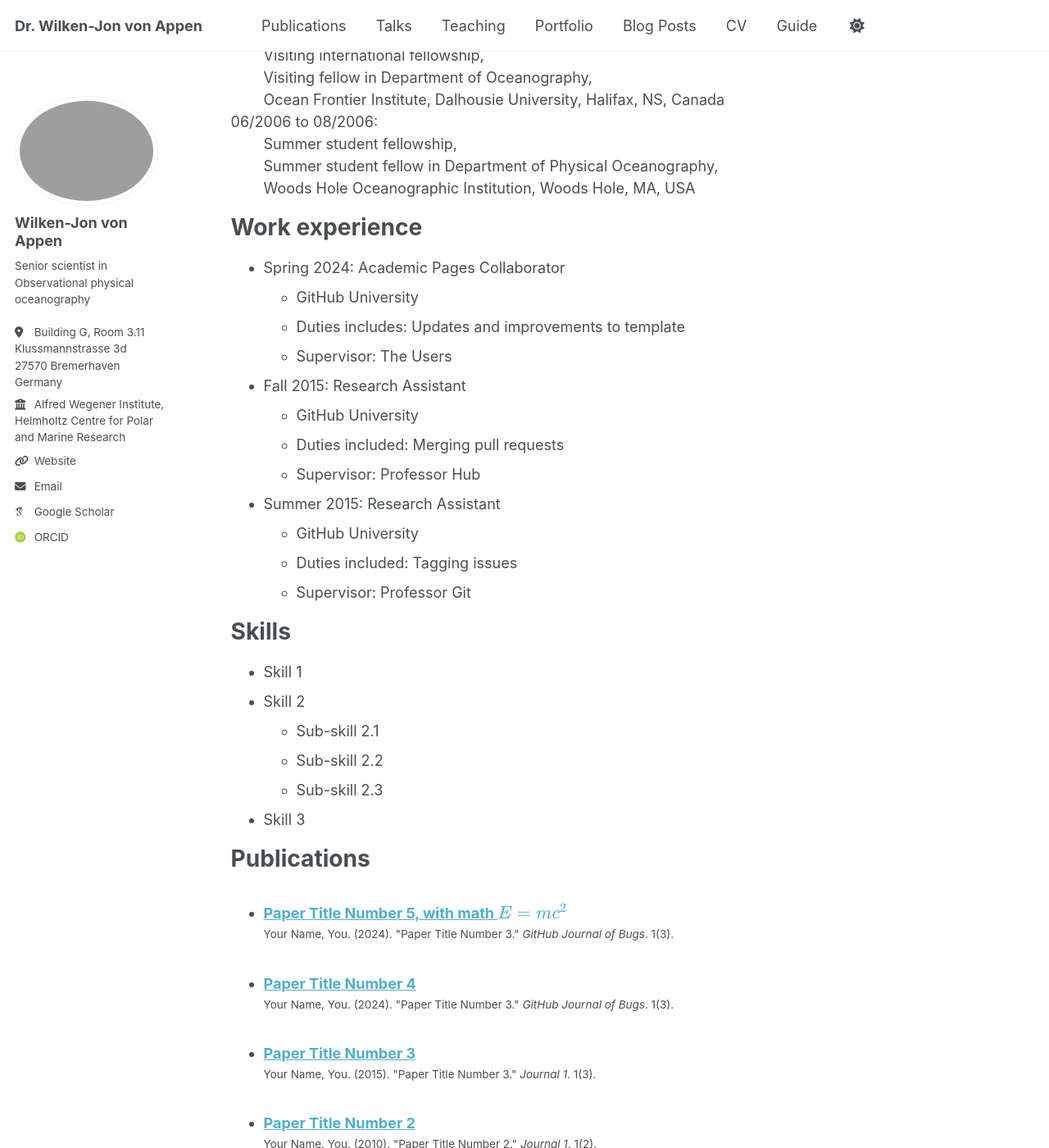
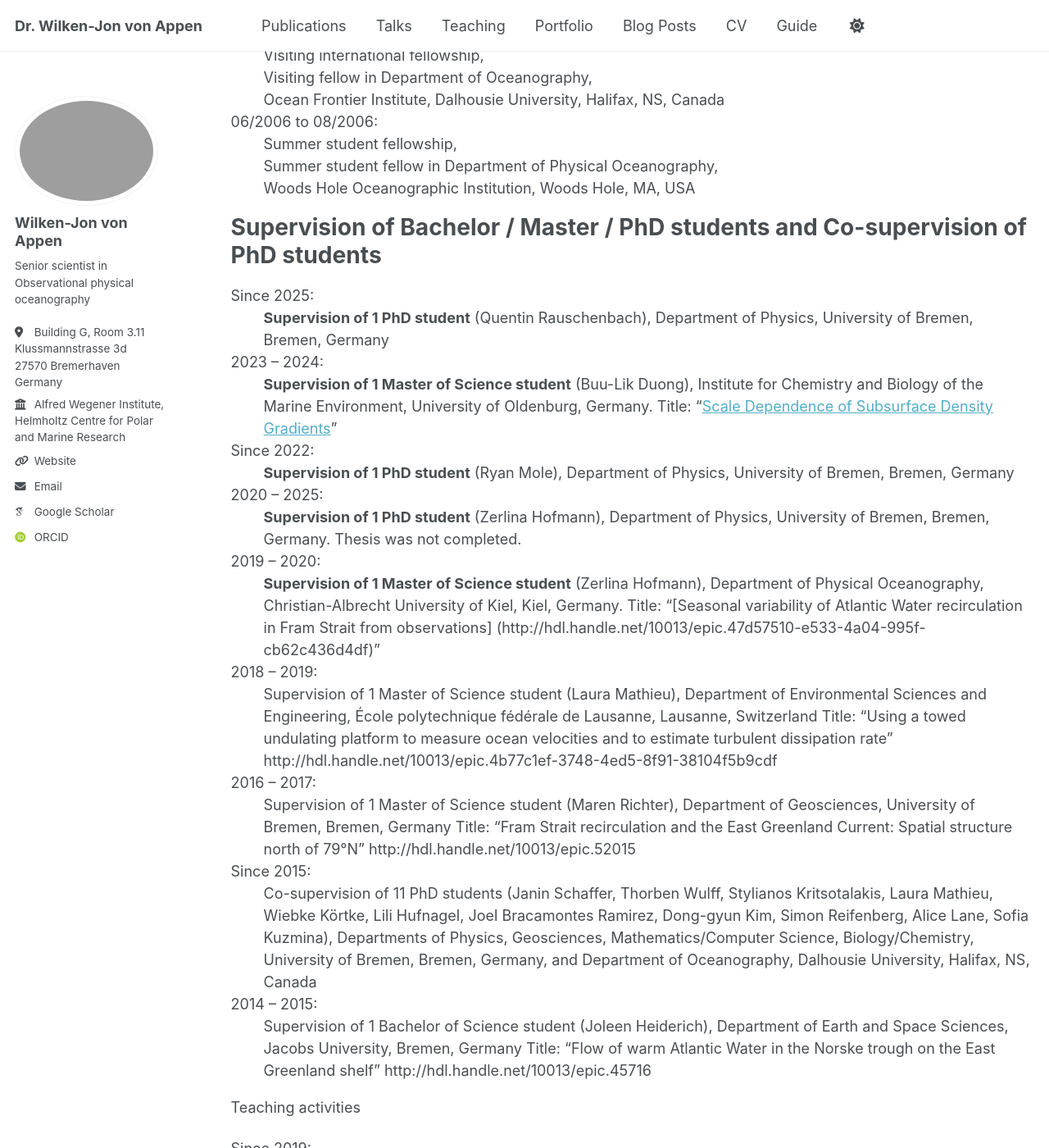
Before and after one commit to wjvappen/wjvappen, a Jekyll site: the page built from _pages/cv.md, in a window 1280 px wide and 1400 px high, scrolled down 1633 px. Shown: the whole window at 82% size. Built offline with Jekyll 4.4.1, drawn with Linux system fonts in a browser that asks for light colours; some web fonts are replaced; a script bundle is joined from its source files by our own code; library files that are not in the unit come from our copies; some of the changed text lies outside the part shown.

Commit message:
Update cv.md

```diff
--- a/_pages/cv.md
+++ b/_pages/cv.md
@@ -12,66 +12,66 @@
 Education
 ======
 09/2007 to 02/2013:
-: Doctor of Philosophy in Physical Oceanography,<br>
+: **Doctor of Philosophy** in Physical Oceanography,<br>
 [Joint Program in Oceanography](https://mit.whoi.edu/) of [Massachusetts Institute of Technology](https://web.mit.edu/), Cambridge, MA, USA, and<br>
 [Woods Hole Oceanographic Institution](https://www.whoi.edu/), Woods Hole, MA, USA
 
 09/2004 to 06/2007:
-: Bachelor of Science in Geosciences and Astrophysics,<br>
+: **Bachelor of Science** in Geosciences and Astrophysics,<br>
 [Jacobs University](https://constructor.university/more/about-us/history), Bremen, Germany
 
 
 Current positions
 ======
 Since 10/2020:
-: Senior Scientist (tenured),<br>
+: **Senior Scientist** (tenured),<br>
 Section Physical Oceanography of the Polar Seas,<br>
 Alfred Wegener Institute, Helmholtz Centre for Polar and Marine Research, Bremerhaven, Germany
 
 Since 04/2017:
-: Guest Investigator,<br>
+: **Guest Investigator**,<br>
 Department of Physical Oceanography,<br>
 Woods Hole Oceanographic Institution, Woods Hole, MA, USA
 
 Since 12/2023:
-: Adjunct Scholar,<br>
+: **Adjunct Scholar**,<br>
 Department of Oceanography,<br>
 Dalhousie University, Halifax, NS, Canada
 
 Previous positions
 ======
 04/2019 to 09/2020:
-: Associate Scientist (tenure track),<br>
+: **Associate Scientist** (tenure track),<br>
 Section Physical Oceanography of the Polar Seas,<br>
 Alfred Wegener Institute, Helmholtz Centre for Polar and Marine Research, Bremerhaven, Germany
 
 03/2013 to 03/2019:
-: Postdoctoral Scientist,<br>
+: **Postdoctoral Scientist**,<br>
 Section Physical Oceanography of the Polar Seas,<br>
 Alfred Wegener Institute, Helmholtz Centre for Polar and Marine Research, Bremerhaven, Germany
 
 06/2009 to 12/2012:
-: Graduate Research Assistant,<br>
+: **Graduate Research Assistant**,<br>
 Department of Physical Oceanography,<br>
 Woods Hole Oceanographic Institution, Woods Hole, MA, USA
 
 09/2007 to 05/2009:
-: Graduate Research Assistant,<br>
+: **Graduate Research Assistant**,<br>
 Department of Earth and Planetary Sciences,<br>
 Massachusetts Institute of Technology, Cambridge, MA, USA
 
 Career breaks
 ======
 11/2022 to 06/2023:
-: Partial parental leave,<br>
+: **Partial parental leave**,<br>
 3 months with 20% work load; 5 months with 75% work load
 
 06/2021 to 08/2021:
-: Partial parental leave,<br>
+: **Partial parental leave**,<br>
 3 months with 60% work load
 
 08/2020 to 11/2020:
-: Parental leave,<br>
+: **Parental leave**,<br>
 4 months with 0% work load
 
 Fellowships and awards
@@ -85,6 +85,117 @@
 : Summer student fellowship,<br>
 Summer student fellow in Department of Physical Oceanography,<br>
 Woods Hole Oceanographic Institution, Woods Hole, MA, USA
+
+Supervision of Bachelor / Master / PhD students and Co-supervision of PhD students
+======
+
+Since 2025:
+: **Supervision of 1 PhD student** (Quentin Rauschenbach),
+Department of Physics, University of Bremen, Bremen, Germany
+
+2023 – 2024:
+: **Supervision of 1 Master of Science student** (Buu-Lik Duong),
+Institute for Chemistry and Biology of the Marine Environment, University of Oldenburg, Germany.
+Title: “[Scale Dependence of Subsurface Density Gradients](http://hdl.handle.net/10013/epic.c001d26c-7535-46de-9d49-e87dfd68aba9)”
+
+Since 2022:
+: **Supervision of 1 PhD student** (Ryan Mole),
+Department of Physics, University of Bremen, Bremen, Germany
+
+2020 – 2025:
+: **Supervision of 1 PhD student** (Zerlina Hofmann),
+Department of Physics, University of Bremen, Bremen, Germany. Thesis was not completed.
+
+2019 – 2020:
+: **Supervision of 1 Master of Science student** (Zerlina Hofmann),
+Department of Physical Oceanography, Christian-Albrecht University of Kiel, Kiel, Germany.
+Title: “[Seasonal variability of Atlantic Water recirculation in Fram Strait from observations]
+(http://hdl.handle.net/10013/epic.47d57510-e533-4a04-995f-cb62c436d4df)”
+
+2018 – 2019:
+: Supervision of 1 Master of Science student (Laura Mathieu),
+Department of Environmental Sciences and Engineering, École polytechnique fédérale de Lausanne, Lausanne, Switzerland
+Title: “Using a towed undulating platform to measure ocean velocities and to estimate turbulent dissipation rate”
+http://hdl.handle.net/10013/epic.4b77c1ef-3748-4ed5-8f91-38104f5b9cdf
+
+2016 – 2017:
+: Supervision of 1 Master of Science student (Maren Richter),
+Department of Geosciences, University of Bremen, Bremen, Germany
+Title: “Fram Strait recirculation and the East Greenland Current: Spatial structure north of 79°N”
+http://hdl.handle.net/10013/epic.52015
+
+Since 2015:
+: Co-supervision of 11 PhD students (Janin Schaffer, Thorben Wulff, Stylianos Kritsotalakis, Laura Mathieu, Wiebke Körtke, Lili Hufnagel, Joel Bracamontes Ramirez, Dong-gyun Kim, Simon Reifenberg, Alice Lane, Sofia Kuzmina),
+Departments of Physics, Geosciences, Mathematics/Computer Science, Biology/Chemistry, University of Bremen, Bremen, Germany,
+and Department of Oceanography, Dalhousie University, Halifax, NS, Canada
+
+2014 – 2015:
+: Supervision of 1 Bachelor of Science student (Joleen Heiderich),
+Department of Earth and Space Sciences, Jacobs University, Bremen, Germany
+Title: “Flow of warm Atlantic Water in the Norske trough on the East Greenland shelf”
+http://hdl.handle.net/10013/epic.45716
+
+Teaching activities
+
+Since 2019:
+: Chief scientist and instructor, “Practical Physical Oceanography” on board RV Heincke
+Master Program in Environmental Physics, University of Bremen, Bremen, Germany
+
+2017 – 2019:
+: Instructor, “Physical oceanography measurement techniques” on board RV Heincke
+Bachelor of Science students and POLMAR PhD students,
+Jacobs University, Bremen, Germany and AWI
+
+2015 – 2017 and 2019:
+: Lecturer, “Introduction to Physical Oceanography”
+Master Program in Marine Biology, University of Bremen, Bremen, Germany
+
+2015 – 2018:
+: Teaching Assistant, “Physics of the Climate System”
+Master Program in Environmental Physics, University of Bremen, Bremen, Germany
+
+2015:
+: Teaching Assistant, “Polar Oceanography”
+Master Program in Environmental Physics, University of Bremen, Bremen, Germany
+
+2015:
+: Lecturer, “Observational Physical Oceanography” (graduate level)
+ArcTrain Floating University on board RV Polarstern, Fram Strait
+
+2006 – 2007:
+: Teaching Assistant, “General Geosciences and Astrophysics” (undergraduate level)
+Jacobs University, Bremen, Germany
+
+Institutional responsibilities
+
+Since 2020:
+: Member, technical commission for RV Polarstern at AWI
+
+Since 2019:
+: Chair, scientific users group of topAWI Triaxus Remotely Operated Towed Vehicle at AWI
+
+2016 – 2024:
+: Task team leader, Task 2.1: Backbone Oceanography of the Helmholtz Infrastructure Initiative FRAM at AWI
+
+Reviewing activities
+
+Since 2019:
+: 7 reviews for research funding organizations:
+Eurofleets+, UK Natural Environment Council, CSIRO National Marine Facility, ArcticNet, Ocean Frontier Institute, Creative Destruction Lab, Polarin
+
+Since 2014:
+: 44 reviews for scientific journals:
+Deep Sea Research, Journal of Geophysical Research, Geophysical Research Letters, Journal of Physical Oceanography, Journal of Climate, Elementa D, Ocean Science, Frontiers in Marine Science, The Cryosphere, Ocean Dynamics, Nature Communications, Oceanography, Remote Sensing, Earth System Science Data
+
+Membership of scientific societies
+
+Since 2019:
+: Member, The Oceanography Society
+
+Since 2008:
+: Member, American Geophysical Union
+
+
 
 
 Work experience
```
